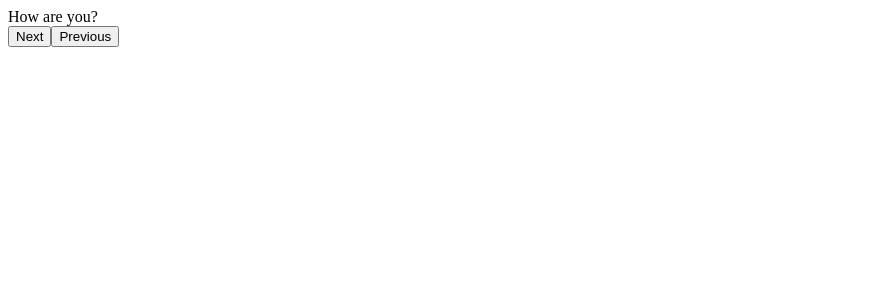
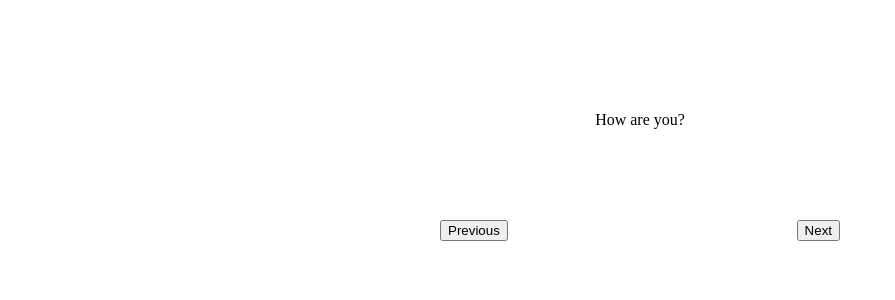
Before and after one commit to jmdmacapagal/FlashCards, a React (Create React App) app: page / in a window 1280 px wide. Shown: the top 300 px of the page, without its empty margins (0-895 px from the left). Built offline with nearby package versions, Linux system fonts and the light colour scheme.

Commit message:
finished the challenge

```diff
--- a/src/components/App.js
+++ b/src/components/App.js
@@ -21,7 +21,8 @@ export default class App extends Component {
                 back: 'Kumain ka na ba?'
             }
         ],
-        count: 0
+        count: 0,
+        display: 'front'
     }
 
     onClickNext = e => {
@@ -40,13 +41,29 @@ export default class App extends Component {
         }
     }
 
+    onCardClick = e => {
+        if (this.state.display === 'front') {
+            this.setState({
+                display: 'back'
+            })
+        } else {
+            this.setState({
+                display: 'front'
+            })
+        }
+    }
+
     render() {
+        const dataDisplay = this.state.flashCards[this.state.count][this.state.display]
         return (
-            <div>
-                {this.state.flashCards[this.state.count].front}
-                <div>
+            <div style={{ width: '400px', margin: 'auto', marginTop: '20px'}}>
+                <div onClick={this.onCardClick}
+                style={{ height: '200px', display: 'flex', alignItems: 'center', justifyContent: 'center'}}>
+                    {dataDisplay}
+                </div>
+                <div style={{ display: 'flex', justifyContent: 'space-between'}}>
+                    <button onClick={this.onClickPrevious}>Previous</button>
                     <button onClick={this.onClickNext}>Next</button>
-                    <button onClick={this.onClickPrevious}>Previous</button>
                 </div>
             </div>
         )
```
